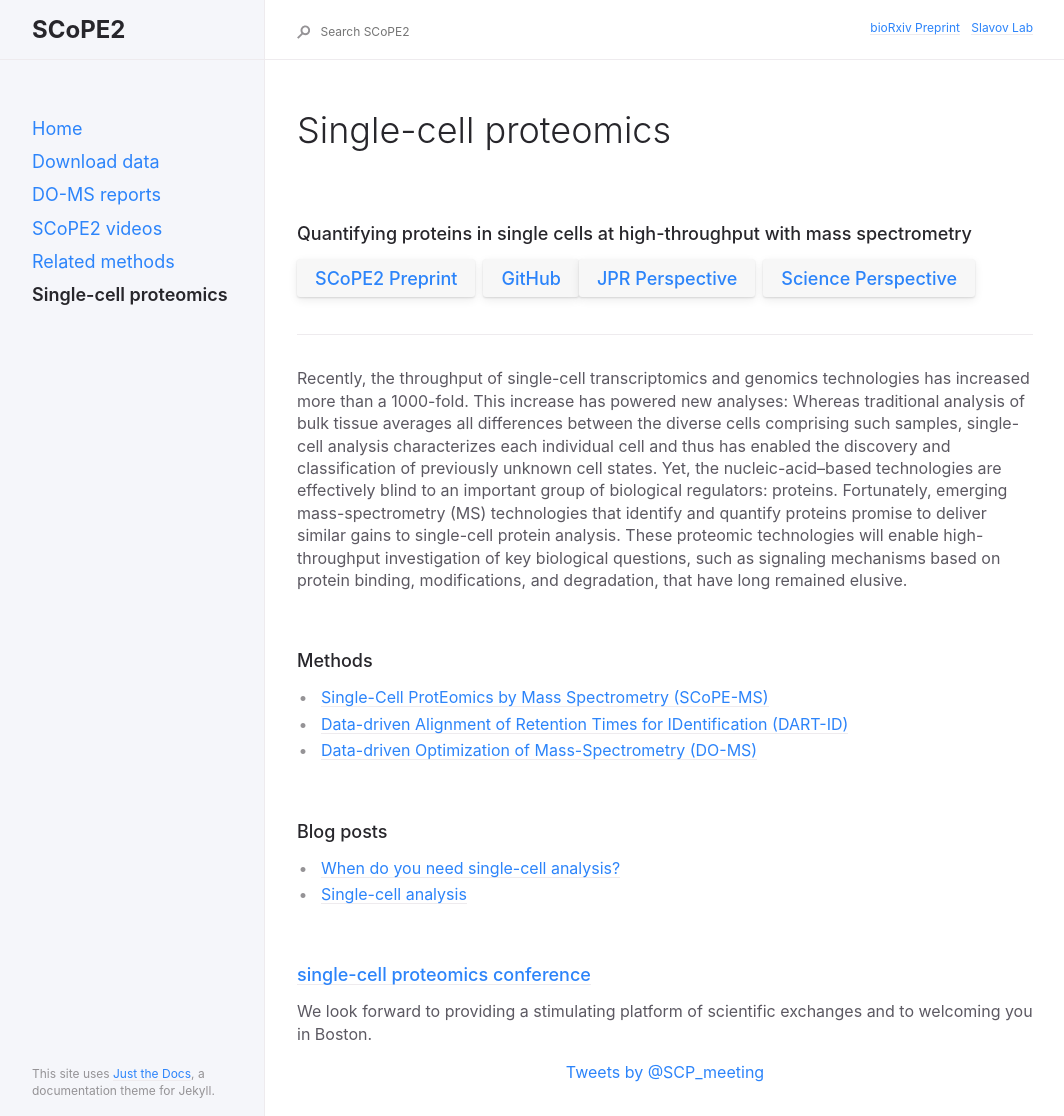
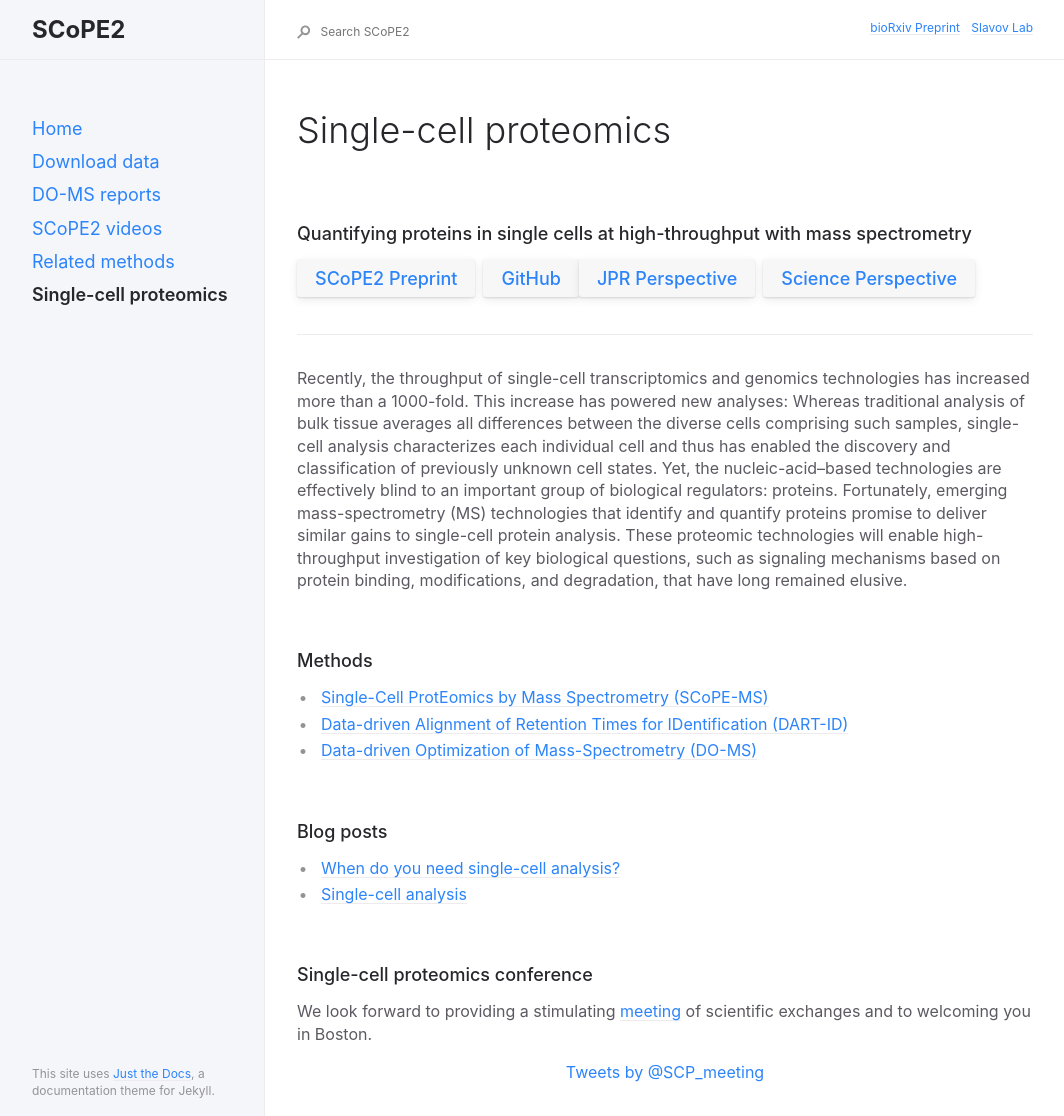
Before and after one commit to SlavovLab/SCoPE2, a Jekyll site: the page built from docs/mass-spec/single-cell-proteomics.md, in a window 1280 px wide. Shown: the whole page, without its empty margins (91-1155 px from the left). Built offline with Jekyll 4.4.1, drawn with Linux system fonts in a browser that asks for light colours; comment, search, counter and statistics services are not loaded.

Commit message:
Update single-cell-proteomics.md

```diff
--- a/docs/mass-spec/single-cell-proteomics.md
+++ b/docs/mass-spec/single-cell-proteomics.md
@@ -37,9 +37,9 @@ Recently, the throughput of single-cell transcriptomics and genomics technologie
 &nbsp;
 
 
-### [single-cell proteomics conference](http://single-cell.net)
+### Single-cell proteomics conference
 
-We look forward to providing a stimulating platform of scientific exchanges and to welcoming you in Boston.
+We look forward to providing a stimulating [meeting](http://single-cell.net) of scientific exchanges and to welcoming you in Boston.
 
 <div style="text-align: center;">
 <a class="twitter-timeline" href="https://twitter.com/SCP_meeting" data-widget-id="499599916843274240">Tweets by @SCP_meeting</a>
```
